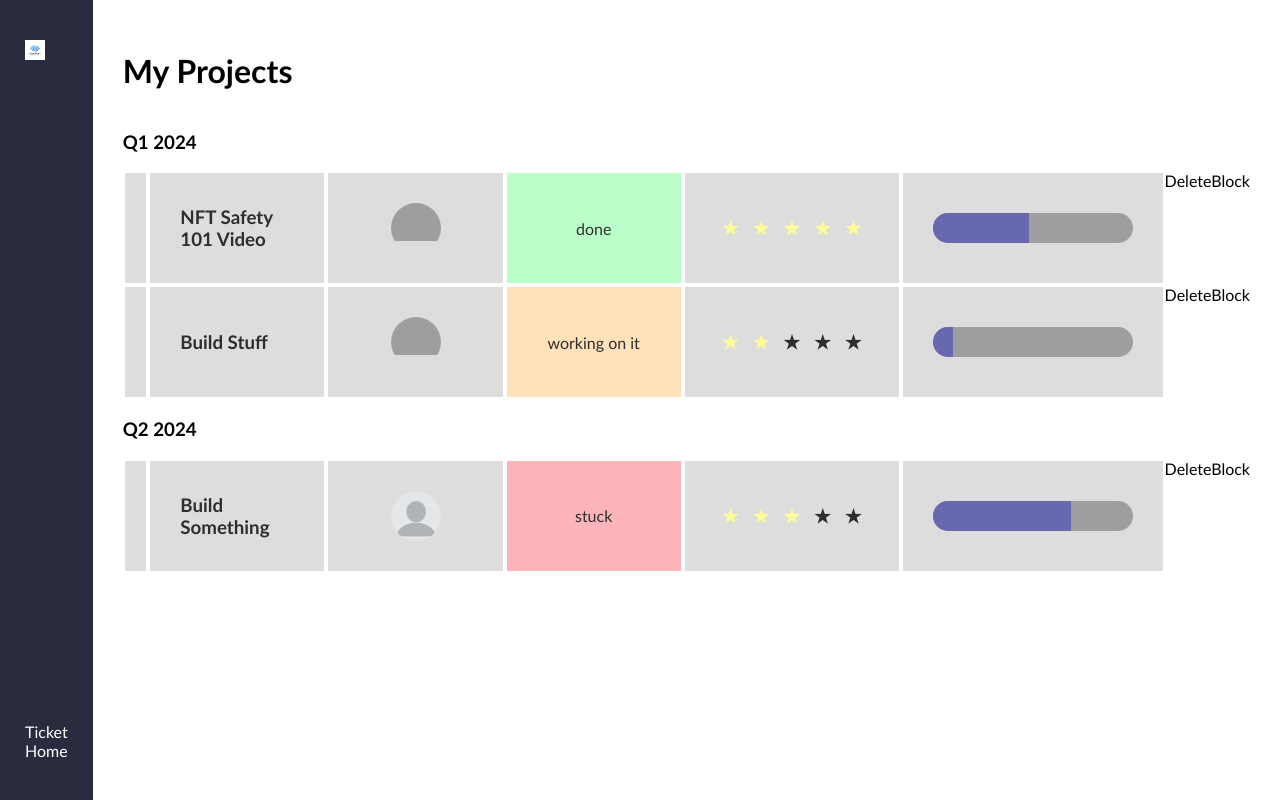
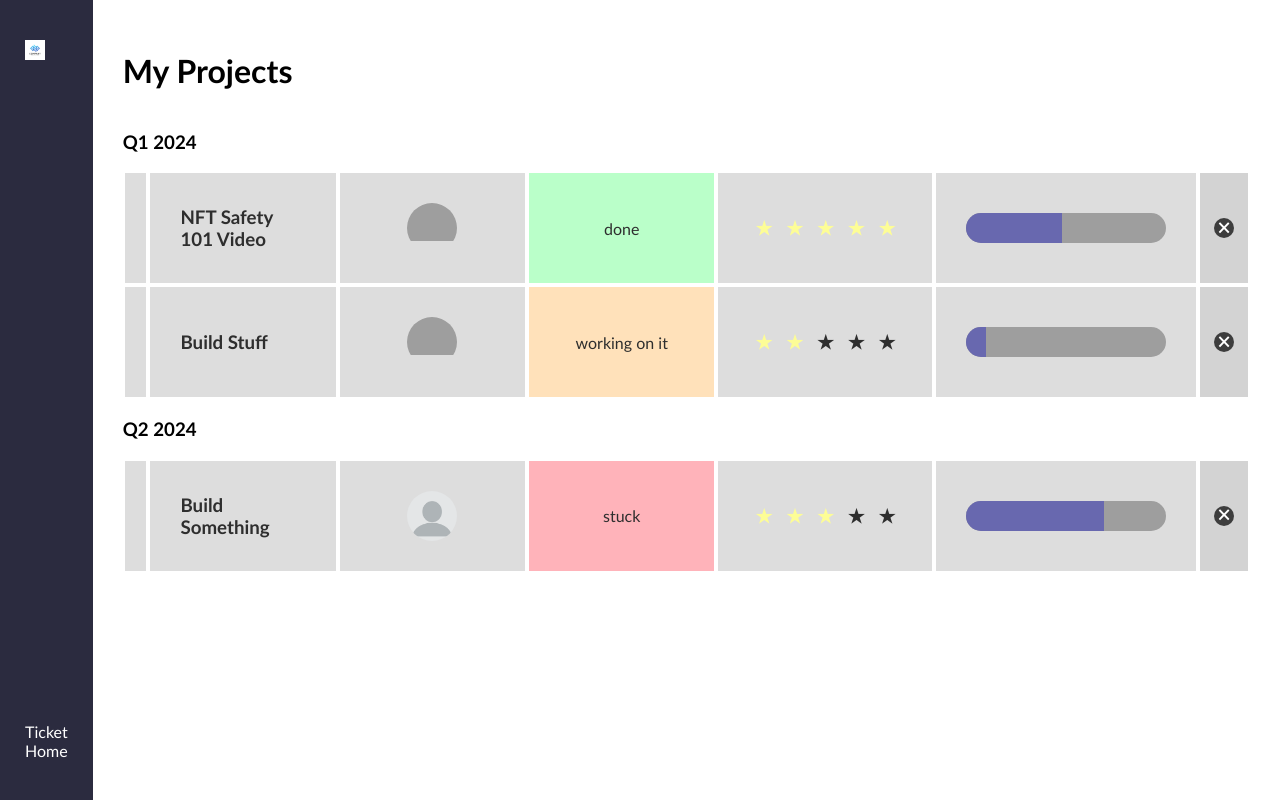
Before and after one commit to GretSeat/crm, a React (Create React App) app: page / in a window 1280 px wide. Built offline with nearby package versions, Linux system fonts and the light colour scheme; grey boxes are pictures that could not be loaded.

Commit message:
Delete Block

```diff
--- a/src/components/DeleteBlock.js
+++ b/src/components/DeleteBlock.js
@@ -1,5 +1,14 @@
 function DeleteBlock() {
-  return <div>DeleteBlock</div>;
+  const deleteTicket = () => {
+    console.log("DELETED");
+  };
+  return (
+    <div className="delete-block">
+      <div className="delete-icon" onClick={deleteTicket}>
+        🗙
+      </div>
+    </div>
+  );
 }
 
 export default DeleteBlock;
--- a/src/index.css
+++ b/src/index.css
@@ -132,3 +132,23 @@
   background-color: rgb(104, 104, 175);
   height: 100%;
 }
+
+.ticket-card .delete-block {
+  background-color: rgb(211, 211, 211);
+  width: 50px;
+  margin: 2px;
+  display: flex;
+  justify-content: center;
+  align-items: center;
+}
+
+.ticket-card .delete-block .delete-icon {
+  width: 20px;
+  height: 20px;
+  border-radius: 10px;
+  background-color: rgb(61, 61, 61);
+  display: flex;
+  justify-content: center;
+  align-items: center;
+  color: rgb(255, 255, 255);
+}
```
